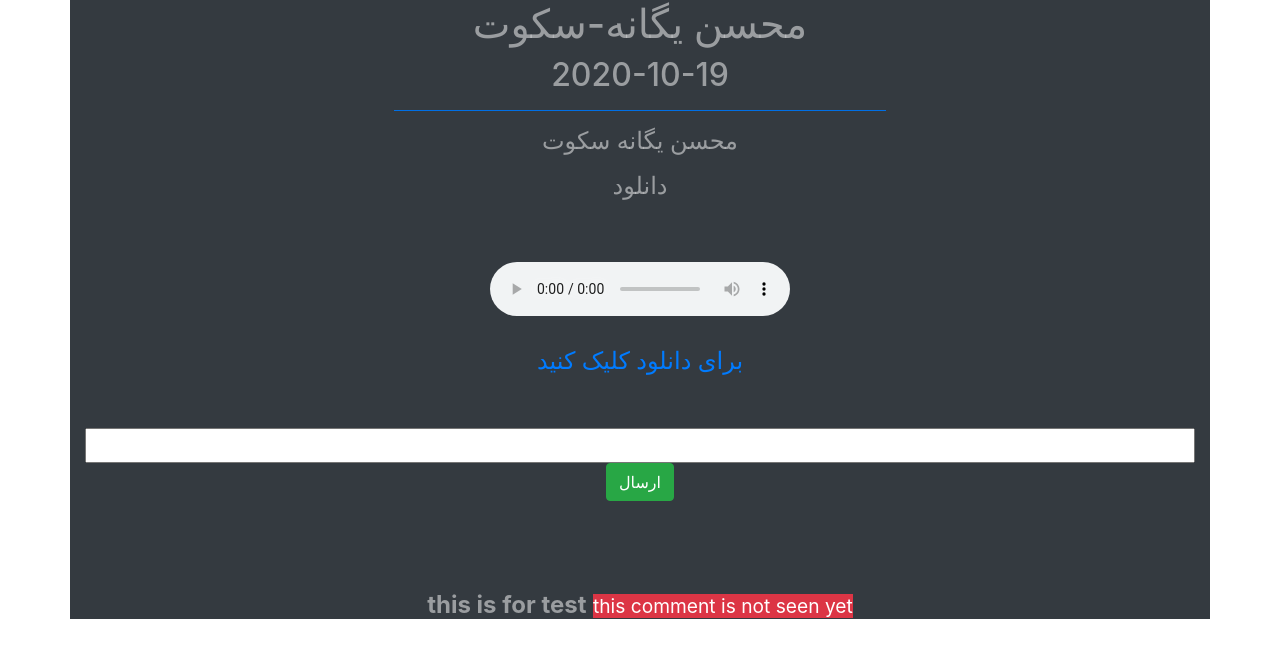
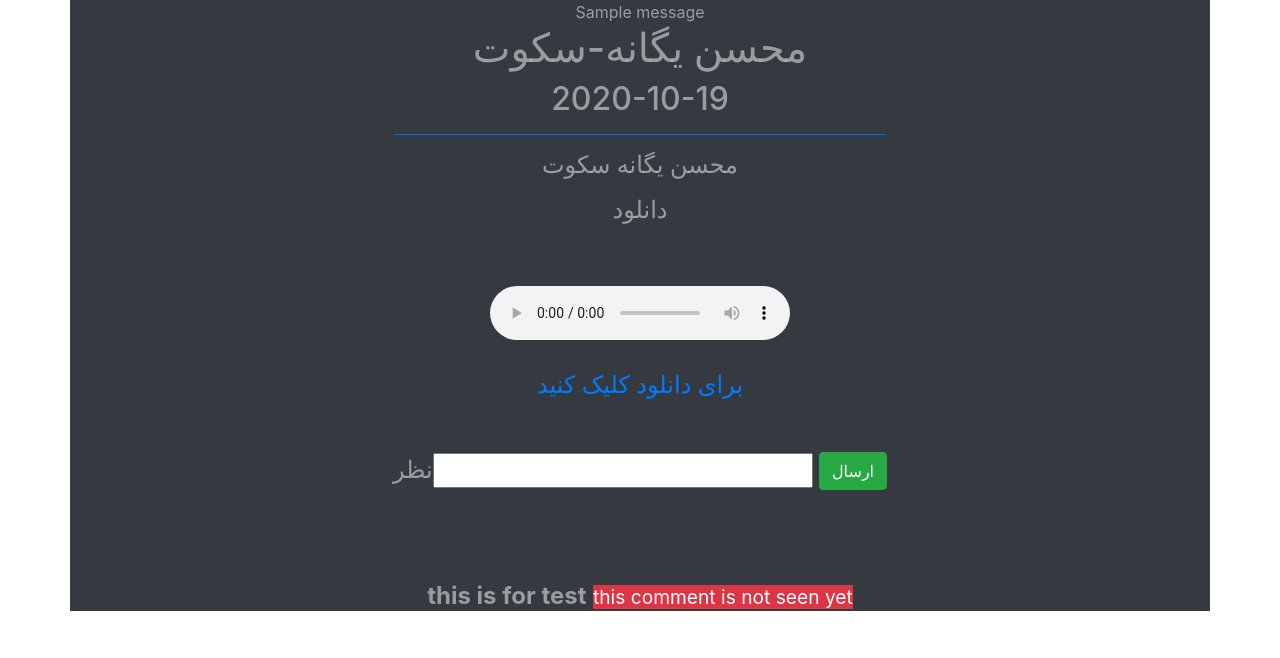
Before and after one commit to shkamir/music_web_app, a Django app: a page that uses music/templates/main/ahang_detail.html in a window 1280 px wide. Shown: the top 658 px of the page. Run offline with Django 3.2, Linux system fonts and the light colour scheme; data comes from the database, SQL or seed files in the repository; one stand-in notice (Sample message) is shown; some libraries are stand-ins or nearby versions.

Commit message:
updated form with ModelForm

```diff
--- /dev/null
+++ b/music/ahang/forms.py
@@ -0,0 +1,9 @@
+from django.forms import ModelForm
+from django import forms
+from .models import CommentDb
+
+class NazarForm(ModelForm):
+    comment = forms.CharField(label="نظر ", label_suffix="")
+    class Meta:
+        model=CommentDb
+        fields = ("comment",)
--- a/music/ahang/views.py
+++ b/music/ahang/views.py
@@ -1,7 +1,7 @@
-from django.shortcuts import render, get_object_or_404
+from django.shortcuts import render, get_object_or_404, redirect
 from .models import Ahang, CommentDb
-
-
+from .forms import NazarForm
+from django.contrib import messages
 def index(request):
     ahangha = Ahang.objects.all().order_by('-id')
     context = {
@@ -10,19 +10,51 @@
     }
     return render(request, 'main/index.html', context)
 
+# def ahang_detail(request,id=None):
+#     ahang = get_object_or_404(Ahang,id=id)
+#     esme_ahang = f"{ahang.author}\t-\t{ahang.ahang_esm}"
+
+#     # comment's
+#     if request.method == "POST":
+#         nazar = request.POST.get("cm")
+#         CommentDb(comment=nazar).save()
+#         #print (request.POST.get("cm"))
+#     nazarat = CommentDb.objects.all()
+#     context = {
+#          "ahang":ahang,
+#          "nazarat": nazarat,
+#          "title":esme_ahang,
+#     }
+#     return render(request,'main/ahang_detail.html',context)
+
 def ahang_detail(request,id=None):
+
+
+
     ahang = get_object_or_404(Ahang,id=id)
+
     esme_ahang = f"{ahang.author}\t-\t{ahang.ahang_esm}"
 
-    # comment's
+    nazar_form = NazarForm()
+
+
+
+    # saving comments in (_  DB  _) comment's
     if request.method == "POST":
-        nazar = request.POST.get("cm")
-        CommentDb(comment=nazar).save()
-        #print (request.POST.get("cm"))
+        nazar_form=NazarForm(request.POST or None)
+        nazar_form.save()
+        messages.success(request, ":) نظر شما با موفقیت ثبت شد  ")
+        redirect("music:home")
+
+
+    # showing the comments
     nazarat = CommentDb.objects.all()
+
+
     context = {
          "ahang":ahang,
          "nazarat": nazarat,
+         "nazar_form": nazar_form,
          "title":esme_ahang,
     }
     return render(request,'main/ahang_detail.html',context)
--- a/music/templates/main/ahang_detail.html
+++ b/music/templates/main/ahang_detail.html
@@ -2,6 +2,12 @@
 
 <div class="container-lg bg-dark text-white-50">
     <center>
+{% comment %} showing messages to client if available {% endcomment %}
+    {% if messages %}
+        {% for message in messages %}
+            {{message}}
+        {% endfor %}
+    {% endif %}
         <h1>{{ahang.author}}-{{ahang.ahang_esm}}</h1>
         <h2>{{ahang.updateDate|linebreaks}}</h2>
         <hr class="badge-primary col-sm-5">
@@ -21,9 +27,9 @@
             </div>
             <br>
             <p></p>
-            <form method="post">
+            <form  method="POST">
                 {% csrf_token %}
-                <input type="text" name="cm" id="cm" class="form-control-range" aria-label="نظر شما "></textarea>
+                {{nazar_form}}
                 <button type="submit" class="btn btn-success">
                     ارسال
                 </button>
```
